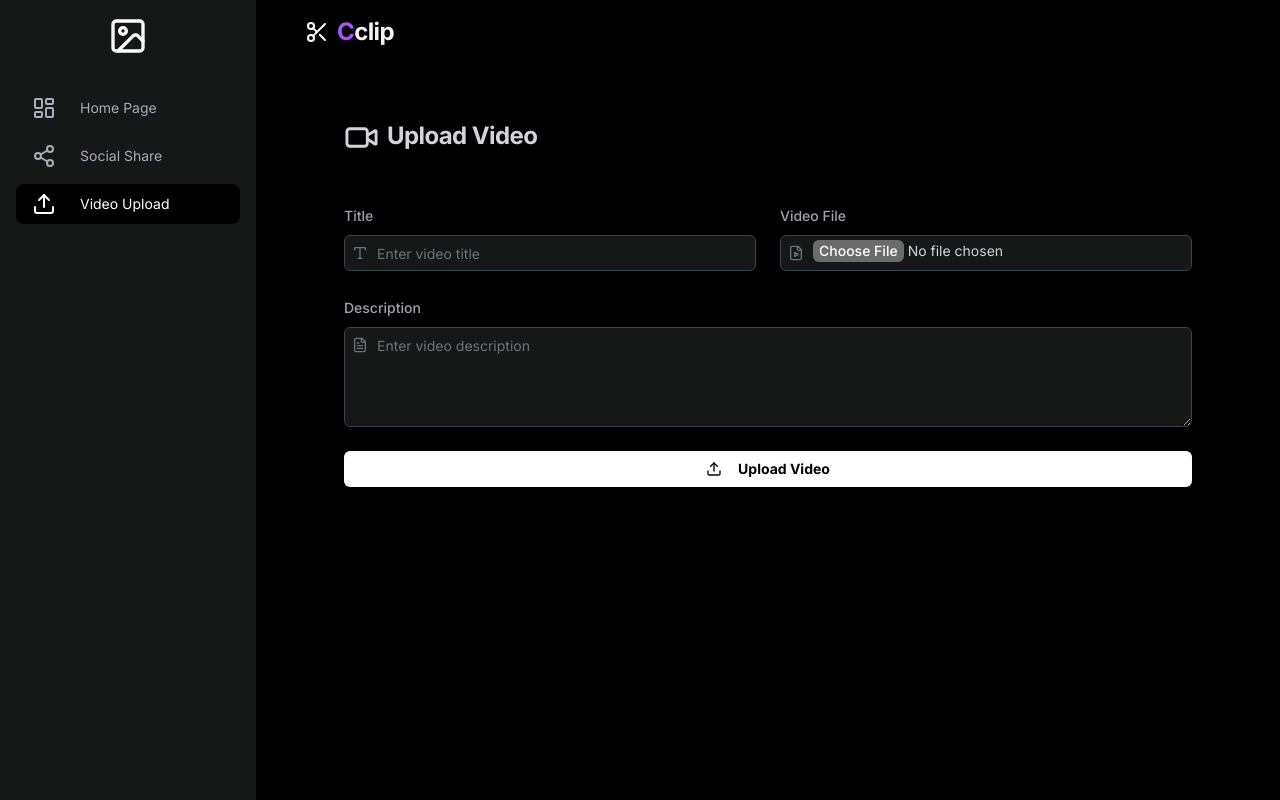
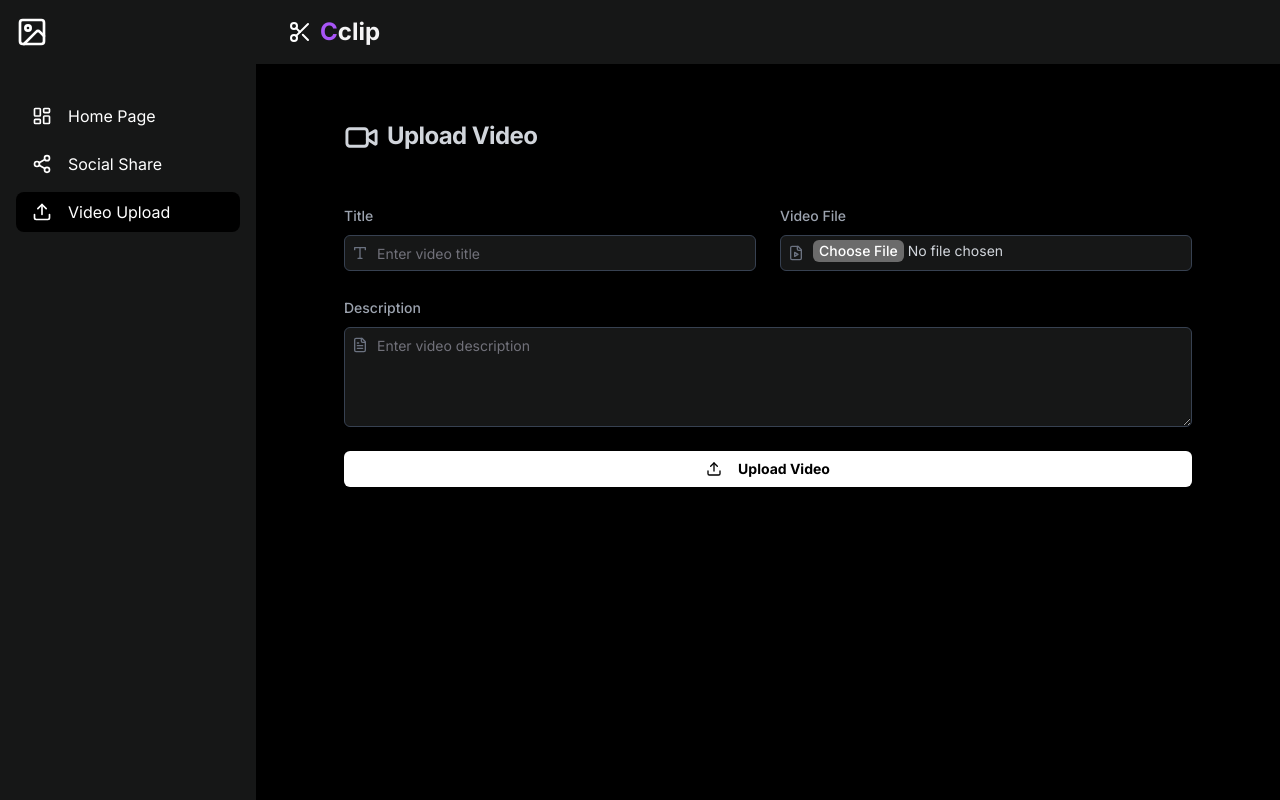
Before and after one commit to xonoxc/cclip, a Next.js app: page /video-upload in a window 1280 px wide. Built offline with nearby package versions, Linux system fonts and the light colour scheme; no server answers.

Commit message:
chore(compression):fixed_compression_not_defined

```diff
--- a/src/app/(app)/layout.tsx
+++ b/src/app/(app)/layout.tsx
@@ -1,5 +1,9 @@
 "use client"
 
+import { useState, useEffect } from "react"
+import { useClerk, useUser } from "@clerk/nextjs"
+import { usePathname, useRouter } from "next/navigation"
+import Link from "next/link"
 import {
     ImageIcon,
     LayoutDashboardIcon,
@@ -7,13 +11,12 @@ import {
     MenuIcon,
     Share2Icon,
     UploadIcon,
+    X,
 } from "lucide-react"
-import { useClerk, useUser } from "@clerk/nextjs"
-import { usePathname, useRouter } from "next/navigation"
-import Link from "next/link"
-import { useState } from "react"
 import Logo from "@/components/Logo"
 import { Button } from "@/components/ui/button"
+import { Avatar, AvatarFallback, AvatarImage } from "@/components/ui/avatar"
+import { cn } from "@/lib/utils"
 
 const sidebarItems = [
     { href: "/home", icon: LayoutDashboardIcon, label: "Home Page" },
@@ -23,8 +26,10 @@ const sidebarItems = [
 
 export default function AppLayout({
     children,
-}: Readonly<{ children: React.ReactNode }>) {
-    const [sidebarOpen, setSidebarOpen] = useState<boolean>(false)
+}: Readonly<{
+    children: React.ReactNode
+}>) {
+    const [sidebarOpen, setSidebarOpen] = useState(false)
     const pathname = usePathname()
     const router = useRouter()
     const { signOut } = useClerk()
@@ -36,40 +41,99 @@ export default function AppLayout({
         await signOut()
     }
 
+    useEffect(() => {
+        const handleResize = () => {
+            if (window.innerWidth >= 1024) {
+                setSidebarOpen(false)
+            }
+        }
+
+        window.addEventListener("resize", handleResize)
+        return () => window.removeEventListener("resize", handleResize)
+    }, [])
+
     return (
-        <div className="drawer lg:drawer-open">
-            <input
-                id="sidebar-drawer"
-                type="checkbox"
-                className="drawer-toggle"
-                checked={sidebarOpen}
-                onChange={() => setSidebarOpen(!sidebarOpen)}
-            />
-            <div className="drawer-content flex flex-col">
+        <div className="flex h-screen bg-black text-white">
+            {/* Sidebar for larger screens */}
+            <aside
+                className={cn(
+                    "fixed inset-y-0 left-0 z-50 w-64 transform transition-transform duration-300 ease-in-out bg-[#161717]",
+                    "lg:relative lg:translate-x-0",
+                    sidebarOpen ? "translate-x-0" : "-translate-x-full"
+                )}
+            >
+                <div className="flex items-center justify-between p-4">
+                    <div className="flex items-center space-x-2">
+                        <ImageIcon className="w-8 h-8" />
+                    </div>
+                    <button
+                        onClick={() => setSidebarOpen(false)}
+                        className="lg:hidden"
+                    >
+                        <X className="w-6 h-6" />
+                    </button>
+                </div>
+                <nav className="mt-8">
+                    <ul className="space-y-2 px-4">
+                        {sidebarItems.map((item) => (
+                            <li key={item.href}>
+                                <Link
+                                    href={item.href}
+                                    className={cn(
+                                        "flex items-center space-x-4 px-4 py-2 rounded-lg transition-colors",
+                                        pathname === item.href
+                                            ? "bg-black text-white"
+                                            : "hover:bg-black/20"
+                                    )}
+                                    onClick={() => setSidebarOpen(false)}
+                                >
+                                    <item.icon className="w-5 h-5" />
+                                    <span>{item.label}</span>
+                                </Link>
+                            </li>
+                        ))}
+                    </ul>
+                </nav>
+                {user && (
+                    <div className="absolute bottom-0 left-0 right-0 p-4">
+                        <Button
+                            onClick={handleSignOut}
+                            className="w-full bg-transparent text-white border-2 border-white hover:bg-white hover:text-black transition-colors"
+                        >
+                            <LogOutIcon className="mr-2 h-5 w-5" />
+                            Sign Out
+                        </Button>
+                    </div>
+                )}
+            </aside>
+
+            {/* Main content */}
+            <div className="flex-1 flex flex-col min-h-screen overflow-hidden">
                 {/* Navbar */}
-                <header className="w-full bg-black">
-                    <div className="navbar max-w-7xl mx-auto px-4 sm:px-6 lg:px-8">
-                        <div className="flex-none lg:hidden">
-                            <label
-                                htmlFor="sidebar-drawer"
-                                className="btn btn-square btn-ghost drawer-button"
+                <header className="bg-[#161717] shadow-md">
+                    <div className="max-w-7xl mx-auto px-4 sm:px-6 lg:px-8">
+                        <div className="flex justify-between items-center h-16">
+                            <div className="flex items-center">
+                                <button
+                                    onClick={() => setSidebarOpen(!sidebarOpen)}
+                                    className="text-white p-2 rounded-md lg:hidden"
                                 >
-                                <MenuIcon />
-                            </label>
-                        </div>
-                        <div className="flex-1">
-                            <Link href="/" onClick={handleLogoClick}>
-                                <div className="btn btn-ghost normal-case text-2xl font-bold tracking-tight cursor-pointer text-white">
+                                    <MenuIcon className="h-6 w-6" />
+                                </button>
+                                <Link
+                                    href="/"
+                                    onClick={handleLogoClick}
+                                    className="ml-4 lg:ml-0"
+                                >
+                                    <div className="flex items-center space-x-2">
                                         <Logo />
                                     </div>
                                 </Link>
                             </div>
-                        <div className="flex-none flex items-center space-x-4">
                             {user && (
-                                <>
-                                    <div className="avatar">
-                                        <div className="w-8 h-8 rounded-full">
-                                            <img
+                                <div className="flex items-center space-x-4">
+                                    <Avatar>
+                                        <AvatarImage
                                             src={user.imageUrl}
                                             alt={
                                                 user.username ||
@@ -77,64 +141,37 @@ export default function AppLayout({
                                                     .emailAddress
                                             }
                                         />
-                                        </div>
-                                    </div>
-                                    <span className="text-sm truncate max-w-xs lg:max-w-md text-white">
+                                        <AvatarFallback>
+                                            {user.username?.[0] ||
+                                                user.emailAddresses[0]
+                                                    .emailAddress[0]}
+                                        </AvatarFallback>
+                                    </Avatar>
+                                    <span className="text-sm truncate max-w-[150px] sm:max-w-xs">
                                         {user.username ||
                                             user.emailAddresses[0].emailAddress}
                                     </span>
-                                </>
+                                </div>
                             )}
                         </div>
                     </div>
                 </header>
+
                 {/* Page content */}
-                <main className="flex-grow bg-black text-white">
-                    <div className="max-w-7xl mx-auto w-full px-4 sm:px-6 lg:px-8 my-8">
+                <main className="flex-1 overflow-y-auto bg-black">
+                    <div className="max-w-7xl mx-auto px-4 sm:px-6 lg:px-8 py-8">
                         {children}
                     </div>
                 </main>
             </div>
-            <div className="drawer-side">
-                <label
-                    htmlFor="sidebar-drawer"
-                    className="drawer-overlay"
-                ></label>
-                <aside className="bg-[#161717] w-64 h-full flex flex-col">
-                    <div className="flex items-center justify-center py-4">
-                        <ImageIcon className="w-10 h-10 text-white" />
-                    </div>
-                    <ul className="menu p-4 w-full text-base-content flex-grow">
-                        {sidebarItems.map((item) => (
-                            <li key={item.href} className="mb-2">
-                                <Link
-                                    href={item.href}
-                                    className={`flex items-center space-x-4 px-4 py-2 rounded-lg ${
-                                        pathname === item.href
-                                            ? "bg-black text-white"
-                                            : "hover:bg-base-300"
-                                    }`}
+
+            {/* Overlay for mobile sidebar */}
+            {sidebarOpen && (
+                <div
+                    className="fixed inset-0 bg-black bg-opacity-50 z-40 lg:hidden"
                     onClick={() => setSidebarOpen(false)}
-                                >
-                                    <item.icon className="w-6 h-6" />
-                                    <span>{item.label}</span>
-                                </Link>
-                            </li>
-                        ))}
-                    </ul>
-                    {user && (
-                        <div className="p-4">
-                            <Button
-                                onClick={handleSignOut}
-                                className="w-full text-gray-500 border-2 border-gray-500"
-                            >
-                                <LogOutIcon className="mr-2 h-5 w-5" />
-                                Sign Out
-                            </Button>
-                        </div>
+                ></div>
             )}
-                </aside>
-            </div>
         </div>
     )
 }
--- a/src/app/(app)/video-upload/page.tsx
+++ b/src/app/(app)/video-upload/page.tsx
@@ -22,6 +22,7 @@ export default function VideoUpload() {
     const MAX_FILE_SIZE = 70 * 1024 * 1024
 
     const handleSubmit = useCallback(async (e: React.FormEvent) => {
+        console.log("button clicked!")
         e.preventDefault()
         if (!file) return
 
@@ -147,14 +148,11 @@ export default function VideoUpload() {
                         )}
                         <Button
                             type="submit"
-                            className="w-full bg-white text-black font-bold"
+                            className="w-full bg-white text-black font-bold hover:bg-white  disabled:bg-gray-50 disabled:text-black"
                             disabled={isUploading}
                         >
                             {isUploading ? (
-                                <>
-                                    <Upload className="mr-2 h-4 w-4 animate-spin" />
-                                    Uploading...
-                                </>
+                                <>Uploading...</>
                             ) : (
                                 <>
                                     <Upload className="mr-2 h-4 w-4" />
--- a/src/app/api/video-upload/route.ts
+++ b/src/app/api/video-upload/route.ts
@@ -37,6 +37,13 @@ export async function POST(request: NextRequest) {
 
         const formData = await request.formData()
         const file = formData.get("file") as File | null
+
+        if (!file)
+            return NextResponse.json(
+                { error: "File not found" },
+                { status: 400 }
+            )
+
         const title = formData.get("title") as string
         const description = formData.get("description") as string
         const originalSize = formData.get("originalSize") as string
@@ -51,7 +58,7 @@ export async function POST(request: NextRequest) {
                         resource_type: "video",
                         folder: "cclip",
                         transformation: [
-                            { quality: "auto", fetch_format: "mp4" },
+                            { quality: "auto:eco", fetch_format: "mp4" },
                         ],
                     },
                     (error, result) => {
@@ -69,7 +76,7 @@ export async function POST(request: NextRequest) {
                 description,
                 publicId: result.public_id,
                 originalSize: originalSize,
-                compressedSize: String(result.compressedSize),
+                compressedSize: String(result.bytes),
                 duration: String(result.duration || 0),
             },
         })
--- a/src/components/videoCard.tsx
+++ b/src/components/videoCard.tsx
@@ -143,7 +143,7 @@ export default function VideoCard({
                 </p>
                 {video.compressedSize.toString() !== "undefined" ? (
                     <>
-                        <div className="grid grid-cols-2 gap-4 text-sm mb-4">
+                        <div className="grid grid-cols-2 gap-4 text-sm mb-4 text-white">
                             <TooltipProvider>
                                 <Tooltip>
                                     <TooltipTrigger asChild>
@@ -189,7 +189,7 @@ export default function VideoCard({
                                 </Tooltip>
                             </TooltipProvider>
                         </div>
-                        <div className="space-y-2">
+                        <div className="space-y-2 text-white">
                             <div className="flex justify-between text-sm">
                                 <span>Compression</span>
                                 <span className="font-medium">
--- a/src/middleware.ts
+++ b/src/middleware.ts
@@ -7,8 +7,6 @@ const isPublicApiRoute = createRouteMatcher(["/api/videos"])
 
 export default clerkMiddleware((auth, req) => {
     const { userId } = auth()
-
-    console.log("userID", userId)
 
     const currentUrl = new URL(req.url)
     const isDashboardAccess = currentUrl.pathname === "/home"
```
Lines whose indentation alone changed are shown as unchanged.
